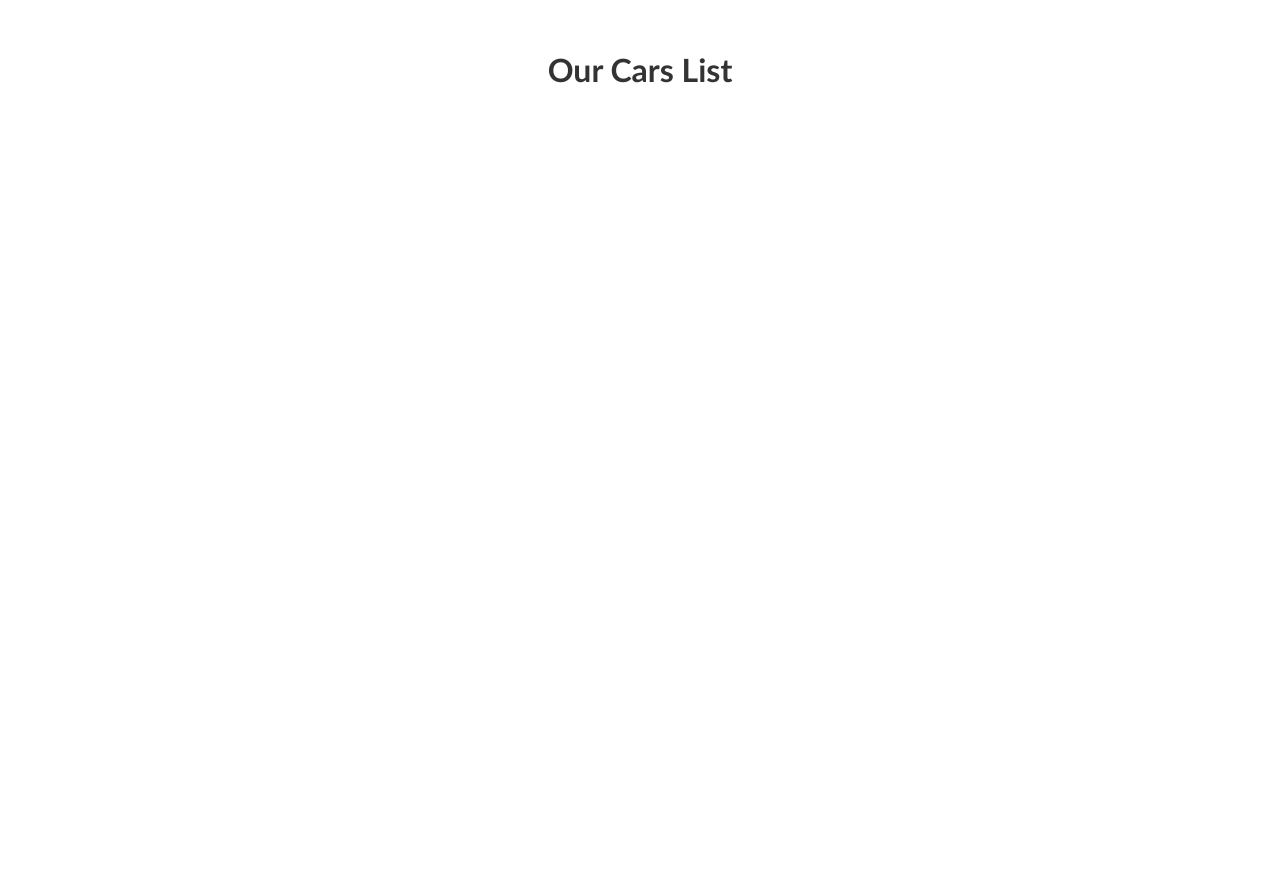
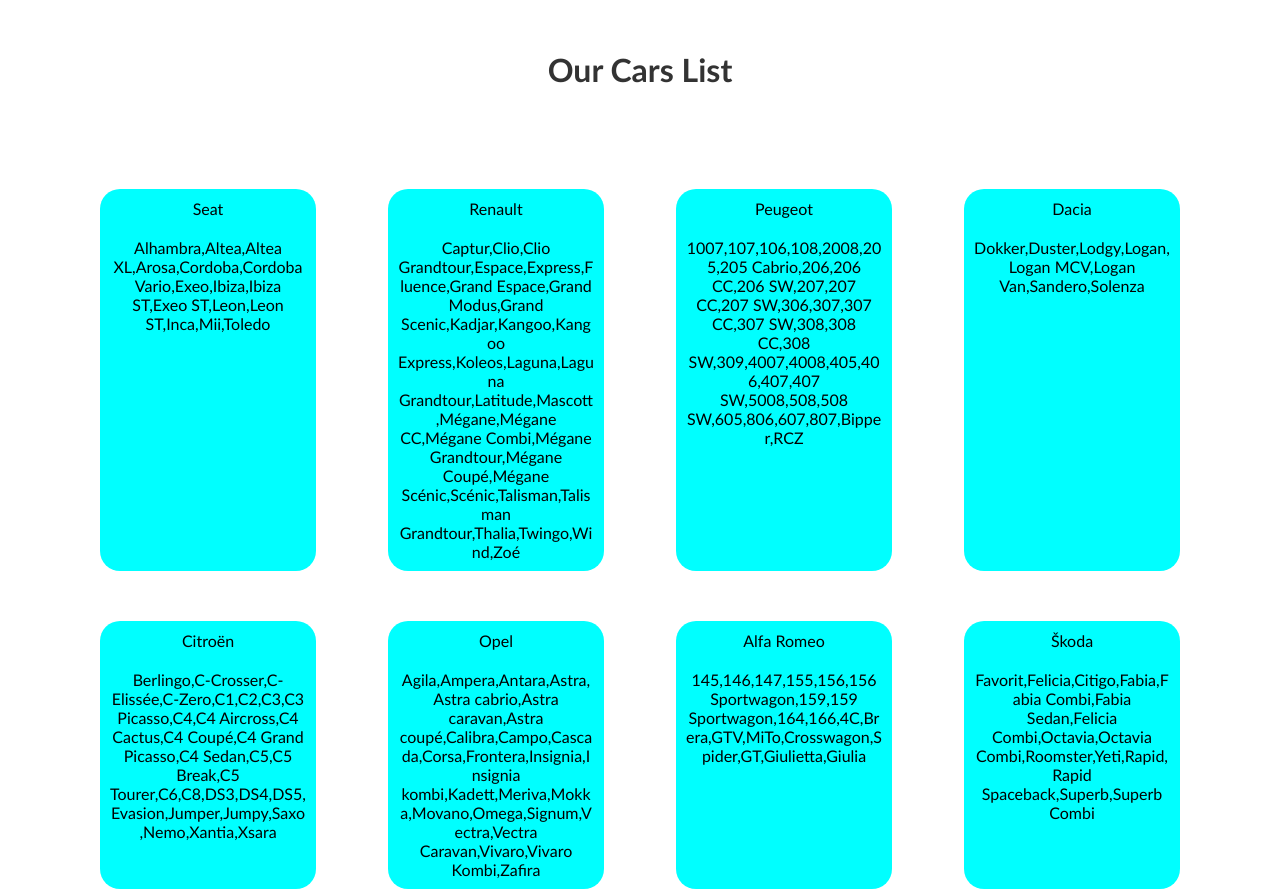
Before and after one commit to zs21/JS_Egzaminas, a plain HTML site: page Task 4/Index.html in a window 1280 px wide. Shown: the top 892 px of the page. Before the commit the page ends 800 px from the top, so only its background shows below. Drawn offline with Linux system fonts and the light colour scheme.

Commit message:
Finished task 4

```diff
--- a/Task 4/script.js
+++ b/Task 4/script.js
@@ -15,19 +15,23 @@ let outputEl = document.getElementById("output");
 
 const carsData = getCarsData();
 
-updateDOM(carsData);
-
 async function getCarsData() {
   const response = await fetch(ENDPOINT);
   const data = await response.json();
+  updateDOM(data);
   return data;
 }
 
-console.log(getCarsData());
+// console.log(carsData);
 
 async function updateDOM(data) {
-  await console.log(data[0]);
-  const brandCard = document.createElement("div");
-  brandCard.textContent = data[0];
-  outputEl.appendChild(brandCard);
+  await data.forEach((brand) => {
+    let brandCard = document.createElement("div");
+    brandCard.textContent = brand.brand;
+    brandCard.classList.add("brandCard");
+    let brandCardModels = document.createElement("p");
+    brandCardModels.textContent = brand.models;
+    outputEl.appendChild(brandCard);
+    brandCard.appendChild(brandCardModels);
+  });
 }
--- a/Task 4/style.css
+++ b/Task 4/style.css
@@ -3,8 +3,8 @@
   margin: 0;
   padding: 0;
   box-sizing: border-box;
-  font-family: 'Trebuchet MS', 'Lucida Sans Unicode', 'Lucida Grande',
-    'Lucida Sans', Arial, sans-serif;
+  font-family: "Trebuchet MS", "Lucida Sans Unicode", "Lucida Grande",
+    "Lucida Sans", Arial, sans-serif;
 }
 
 /* Mobile first */
@@ -27,3 +27,24 @@
   margin-top: 50px;
   color: #333;
 }
+
+#output {
+  display: flex;
+  flex-wrap: wrap;
+  gap: 50px;
+  justify-content: space-between;
+  margin: 100px;
+}
+
+.brandCard {
+  width: 20%;
+  overflow-wrap: break-word;
+  background-color: aqua;
+  text-align: center;
+  border-radius: 20px;
+  padding: 10px;
+}
+
+.brandCard p {
+  padding-top: 20px;
+}
```
